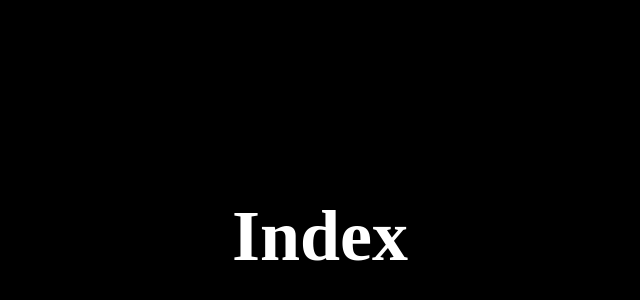
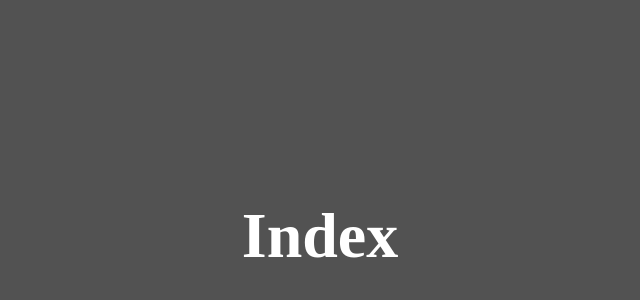
Before and after one commit to Rautenbach89/backend, a website: page views/index.html in a window 1280 px wide. Shown: the part 164-464 px from the top of the page, without its empty margins (320-960 px from the left). Drawn offline with Linux system fonts and the light colour scheme; files that its build step writes are made by us from their sources.

Commit message:
Update style.css

```diff
--- a/public/css/style.css
+++ b/public/css/style.css
@@ -5,10 +5,10 @@
 }
 
 body {
-    font-size: 36px;
+    font-size: 2rem;
     min-height: 100vh;
     color: #fff;
-    background-color: #000;
+    background-color: #525252;
     display: grid;
     place-content: center;
 }
```
